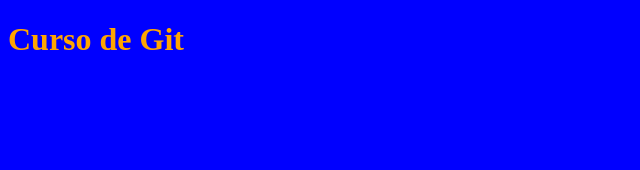
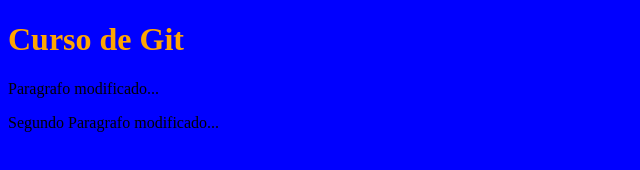
Before and after one commit to gabrielBar/curso-git, a plain HTML site: page index.html in a window 1280 px wide. Shown: the whole page, without its empty margins (0-640 px from the left). Drawn offline with Linux system fonts and the light colour scheme.

Commit message:
Segundo paragrafo incluido.

```diff
--- a/index.html
+++ b/index.html
@@ -6,7 +6,10 @@
 </head>
 <body>
 
+
 	<h1>Curso de Git</h1>
+	<p> Paragrafo modificado...</p>
+	<p> Segundo Paragrafo modificado...</p>
 
 </body>
 </html>
```
